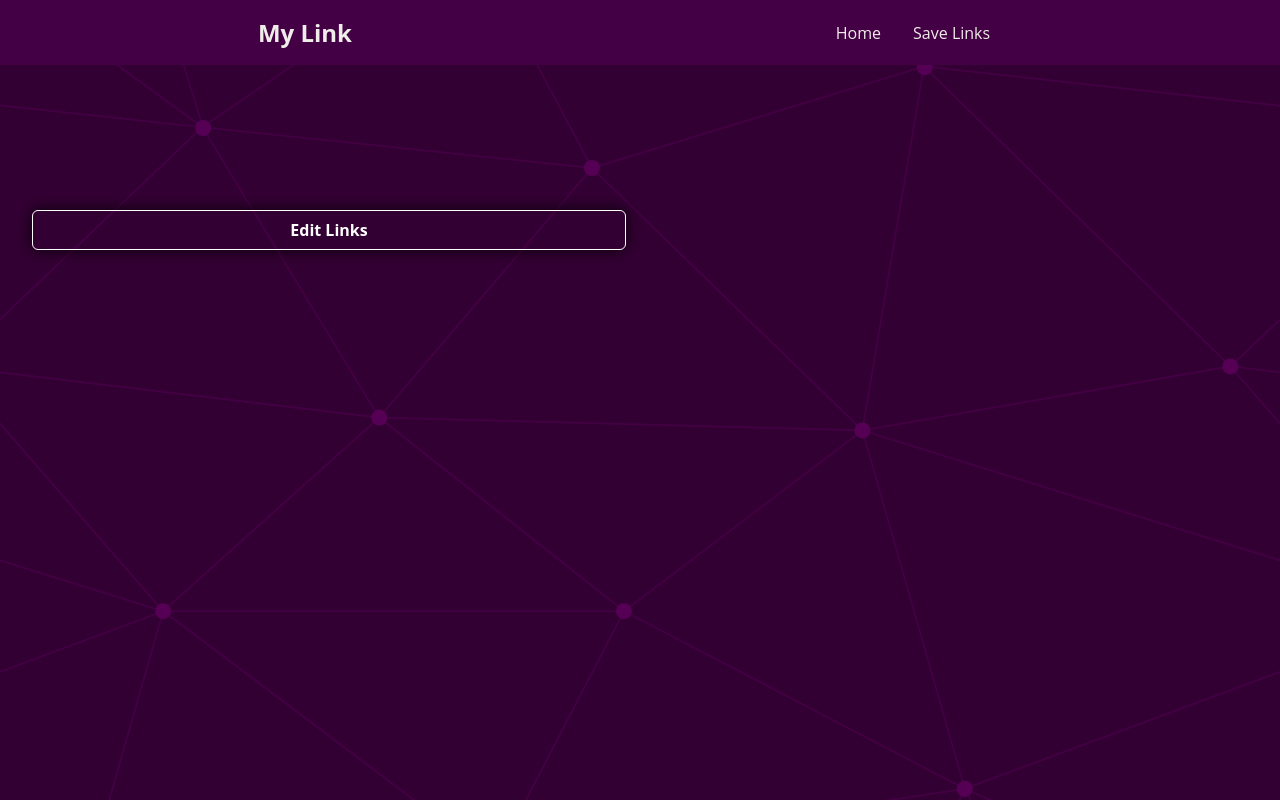
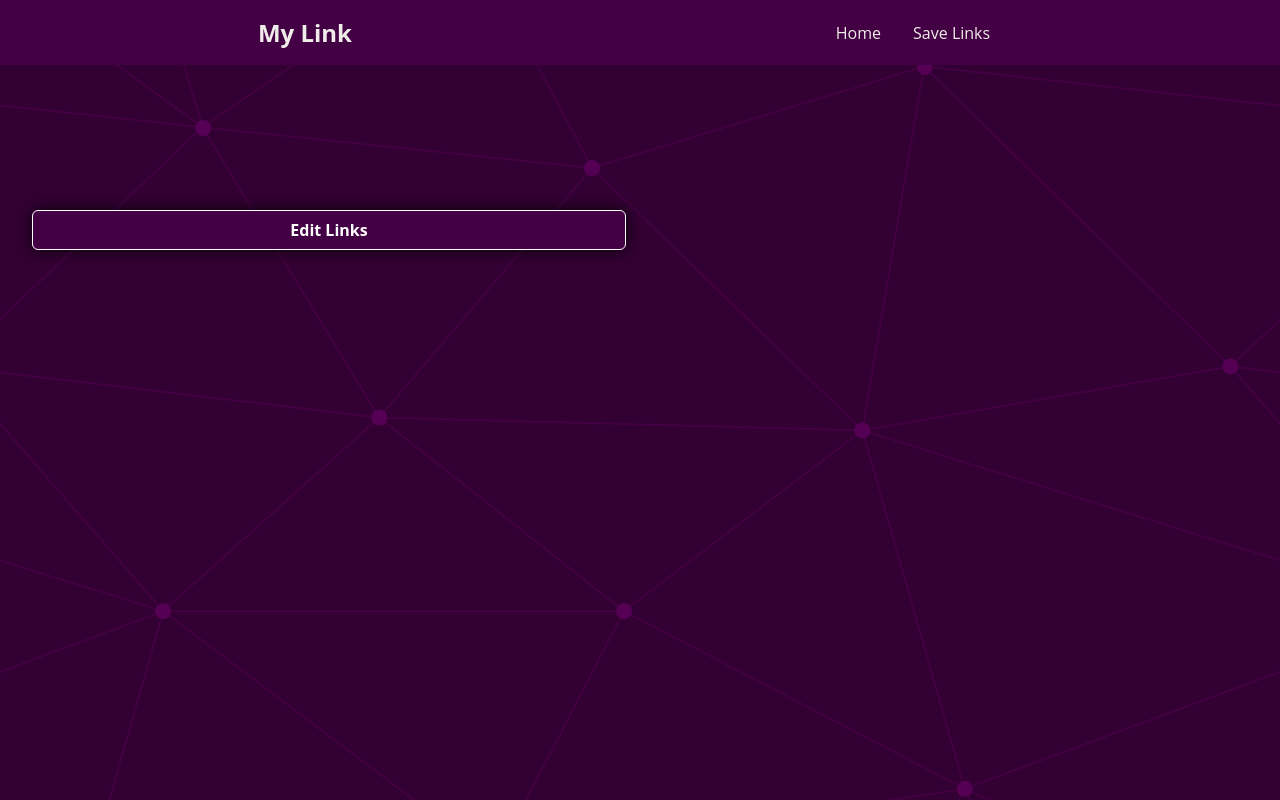
Before and after one commit to Bochen28/my-link, a Next.js app: page /home/1 in a window 1280 px wide. Shown: the top 800 px of the page. Built offline with nearby package versions, Linux system fonts and the light colour scheme.

Commit message:
- changed button colors

```diff
--- a/src/components/categoryBox/categoryBox.module.sass
+++ b/src/components/categoryBox/categoryBox.module.sass
@@ -25,7 +25,7 @@
     border: .0625rem solid #FFFFFF
     border-radius: .375rem
     box-shadow: 0 0 1rem rgba(0, 0, 0, 0.85)
-    background: none
+    background: #440044
     font-weight: 700
     text-align: center
     text-decoration: none
--- a/src/components/linkBox/linkBox.module.sass
+++ b/src/components/linkBox/linkBox.module.sass
@@ -25,7 +25,7 @@
     border: .0625rem solid #FFFFFF
     border-radius: .375rem
     box-shadow: 0 0 1rem rgba(0, 0, 0, 0.85)
-    background: none
+    background: #440044
     font-weight: 700
     text-align: center
     text-decoration: none
--- a/src/components/linkbtn/linkBtn.module.sass
+++ b/src/components/linkbtn/linkBtn.module.sass
@@ -6,7 +6,7 @@
     box-shadow: 0 0 1rem rgba(0, 0, 0, 0.85)
     text-align: center
     text-decoration: none
-    background: #none
+    background: #440044
     color: #FFFFFF
     transition: all 0.5s
 
```
